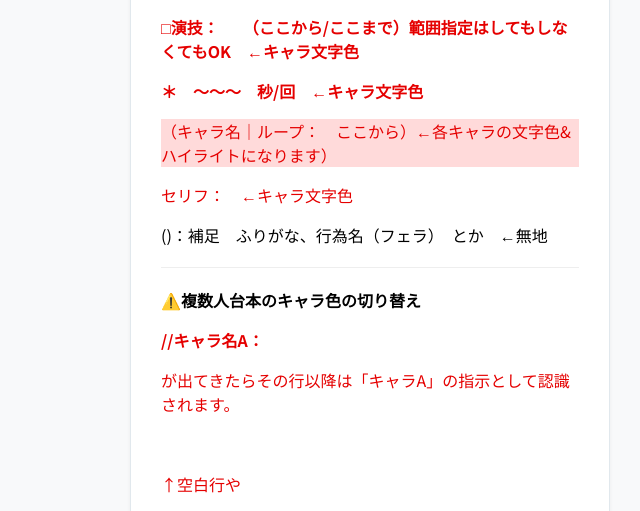
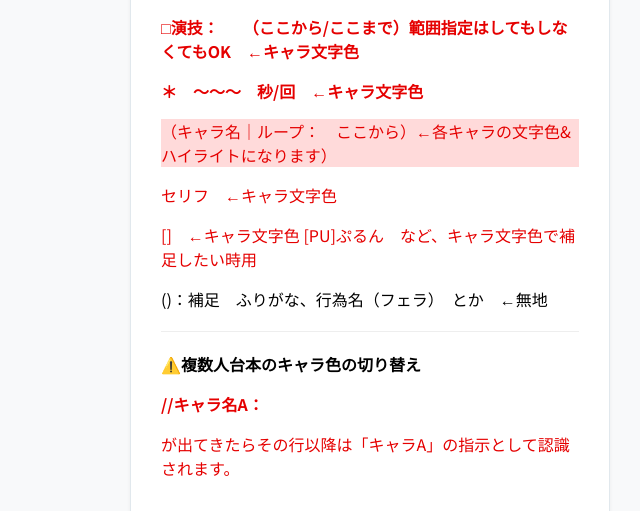
Before and after one commit to yunipon/yunifusu_circletools, a PHP site: page /multi.php in a window 1280 px wide. Shown: the part 1650-2161 px from the top of the page, without its empty margins (640-1280 px from the left). Run offline with PHP 8.4, Linux system fonts and the light colour scheme; some libraries are stand-ins or nearby versions.

Commit message:
[]の抜き出しルールを追加

```diff
--- a/page-main/multi.php
+++ b/page-main/multi.php
@@ -164,7 +164,8 @@
             <p style="color: #E50000; font-weight: bold;">□演技：　　（ここから/ここまで）範囲指定はしてもしなくてもOK　←キャラ文字色</p>
             <p style="color: #E50000; font-weight: bold;">＊　〜〜〜　秒/回　←キャラ文字色</p>
             <p style="background-color: #FFDADA; color: #E50000;">（キャラ名｜ループ：　ここから）←各キャラの文字色&ハイライトになります）</p>
-            <p style="color: #E50000;">セリフ：　←キャラ文字色</p>
+            <p style="color: #E50000;">セリフ　←キャラ文字色</p>
+            <p style="color: #E50000;">[]　←キャラ文字色 [PU]ぷるん　など、キャラ文字色で補足したい時用</p>
             <p style="color: #000000;">()：補足　ふりがな、行為名（フェラ）　とか　←無地</p>
           </div>
 
--- a/script-tool/maintools.js
+++ b/script-tool/maintools.js
@@ -40,6 +40,7 @@ const defaultExtract = [
   { label: '【】内削除', pattern: '【[^】]*】', active: true },
   { label: '()内削除', pattern: '[（\\(][^）\\)]*[）\\)]', active: true },
   { label: '《》内削除', pattern: '《[^》]*》', active: true },
+  { label: '[]内削除', pattern: '\\[[^\\]]*\\]', active: true },
   { label: 'スペース削除（文章の途中のスペースも削除）', pattern: '[ 　]', active: true }
 ];
 
```
